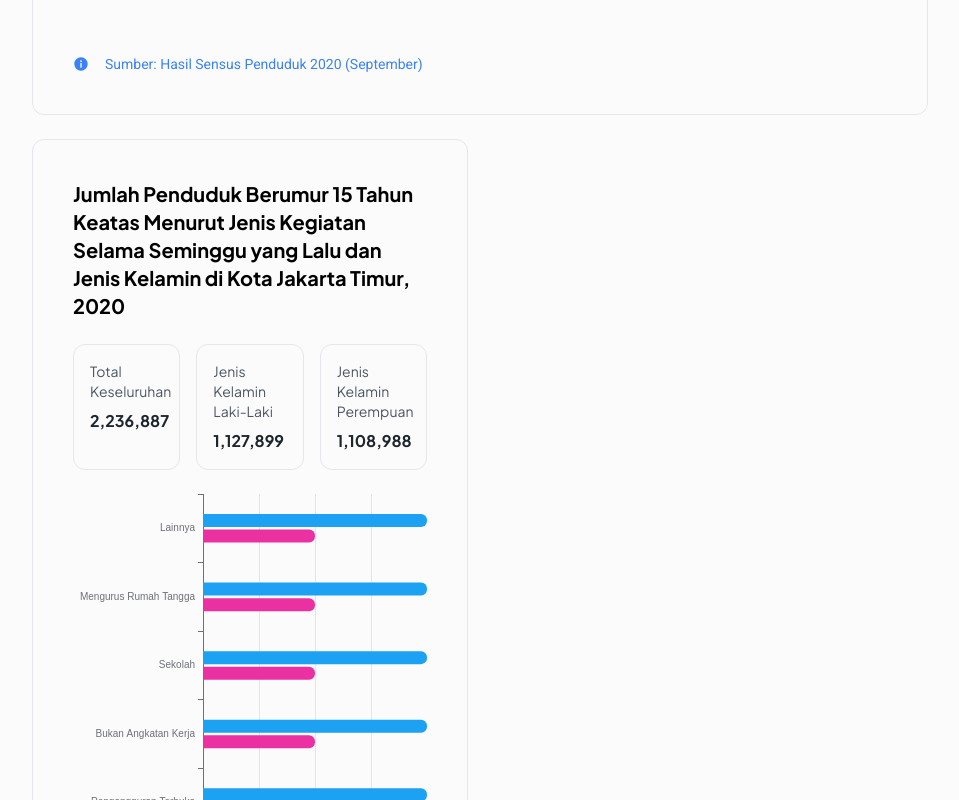
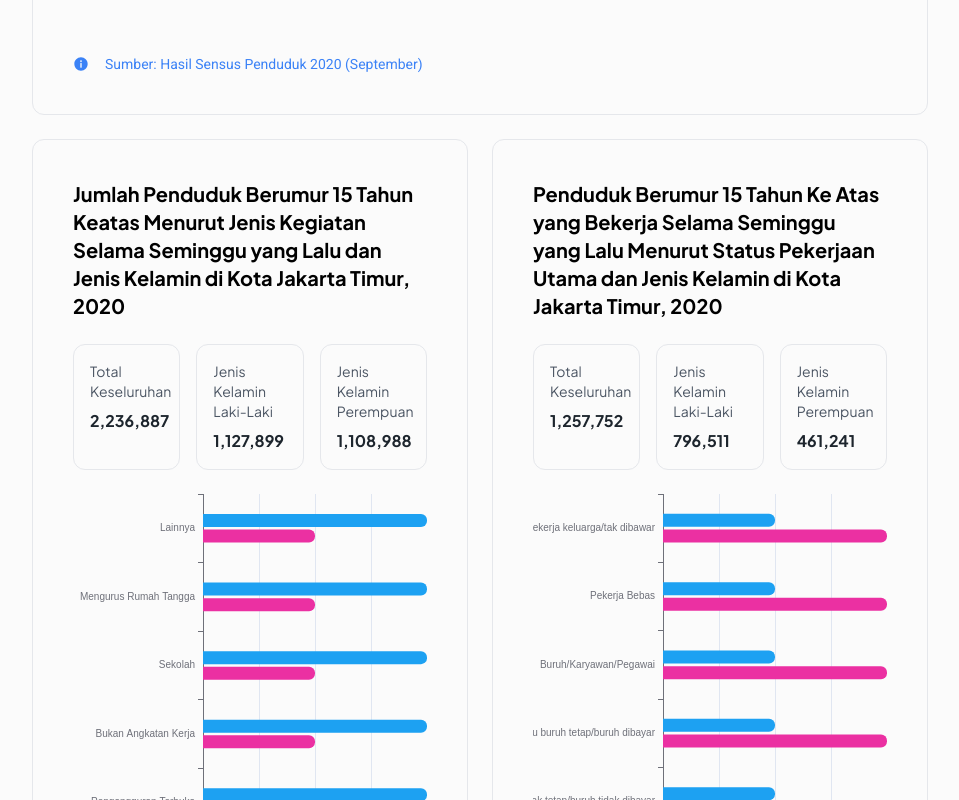
Before and after one commit to dalfiannur/jakarta-timur, a Next.js app: page /demografi in a window 1280 px wide. Shown: the part 4820-5620 px from the top of the page, without its empty margins (320-1279 px from the left). Built offline with nearby package versions, Linux system fonts and the light colour scheme.

Commit message:
perf: Change plotjs to echart for EmployedJobGenderChart

```diff
--- /dev/null
+++ b/src/app/(main)/(about)/demografi/@employedJobGenderChart/data.json
@@ -0,0 +1,60 @@
+{
+  "counters": [
+    {
+      "label": "Total Keseluruhan",
+      "value": 1257752
+    },
+    {
+      "label": "Jenis Kelamin Laki-Laki",
+      "value": 796511
+    },
+    {
+      "label": "Jenis Kelamin Perempuan",
+      "value": 461241
+    }
+  ],
+  "data": [
+    {
+      "id": 1,
+      "label": "Berusaha Sendiri",
+
+      "male": 1,
+      "female": 2
+    },
+    {
+      "id": 2,
+      "label": "Berusaha dibantu buruh tidak tetap/buruh tidak dibayar",
+
+      "male": 1,
+      "female": 2
+    },
+    {
+      "id": 3,
+      "label": "Berusaha dibantu buruh tetap/buruh dibayar",
+
+      "male": 1,
+      "female": 2
+    },
+    {
+      "id": 4,
+      "label": "Buruh/Karyawan/Pegawai",
+
+      "male": 1,
+      "female": 2
+    },
+    {
+      "id": 5,
+      "label": "Pekerja Bebas",
+
+      "male": 1,
+      "female": 2
+    },
+    {
+      "id": 6,
+      "label": "Pekerja keluarga/tak dibawar",
+
+      "male": 1,
+      "female": 2
+    }
+  ]
+}
--- a/src/app/(main)/(about)/demografi/@employedJobGenderChart/page.tsx
+++ b/src/app/(main)/(about)/demografi/@employedJobGenderChart/page.tsx
@@ -1,16 +1,59 @@
-import { getChartData } from "../../actions";
-import { XBarGenderChart } from "../XBarGenderChart";
+import { CitizenCountStatistic } from "../CitizenCountStatistic";
+import data from "./data.json";
 
 export default async function Page() {
-  const data = await getChartData("citizenActivityByJobChartData");
+  const yAxis = data.data.map((d) => d.label);
+  const maleData = data.data.map((d) => d.male);
+  const femaleData = data.data.map((d) => d.female);
+
   return (
-    <XBarGenderChart
-      legend
-      marginLeft={200}
+    <CitizenCountStatistic
       height={480}
       title="Penduduk Berumur 15 Tahun Ke Atas yang Bekerja Selama Seminggu yang Lalu Menurut Status Pekerjaan Utama dan Jenis Kelamin di Kota Jakarta Timur, 2020"
       sourceInfo="Sumber: BPS, Survei Angkatan Kerja Nasional (Sakernas) Agustus"
-      data={data}
+      total={data.counters}
+      options={{
+        yAxis: {
+          type: "category",
+          data: yAxis,
+          axisLabel: {
+            fontSize: 10,
+          },
+        },
+        xAxis: {},
+        series: [
+          {
+            type: "bar",
+            name: "Laki-Laki",
+            data: maleData,
+            itemStyle: {
+              borderRadius: [0, 6, 6, 0],
+              color: "#1DA1F2",
+            },
+            barMaxWidth: 13,
+          },
+          {
+            type: "bar",
+            name: "Perempuan",
+            data: femaleData,
+            itemStyle: {
+              borderRadius: [0, 6, 6, 0],
+              color: "#EB30A2",
+            },
+            barMaxWidth: 13,
+          },
+        ],
+        grid: {
+          left: 130,
+          right: 0,
+          top: 0,
+        },
+        legend: {
+          bottom: "bottom",
+          left: "left",
+        },
+        tooltip: {},
+      }}
     />
   );
 }
--- a/src/app/(main)/(about)/demografi/@populationActivityGenderChart/page.tsx
+++ b/src/app/(main)/(about)/demografi/@populationActivityGenderChart/page.tsx
@@ -52,6 +52,7 @@ export default async function Page() {
           bottom: "bottom",
           left: "left",
         },
+        tooltip: {},
       }}
     />
   );
--- a/src/app/(main)/(about)/demografi/layout.tsx
+++ b/src/app/(main)/(about)/demografi/layout.tsx
@@ -51,7 +51,7 @@ export default function Layout({
 
       <div className="grid grid-cols-2 gap-6">
         {populationActivityGenderChart}
-        {/* {employedJobGenderChart} */}
+        {employedJobGenderChart}
       </div>
 
       {/* {populationEducationActivityTable} */}
```
